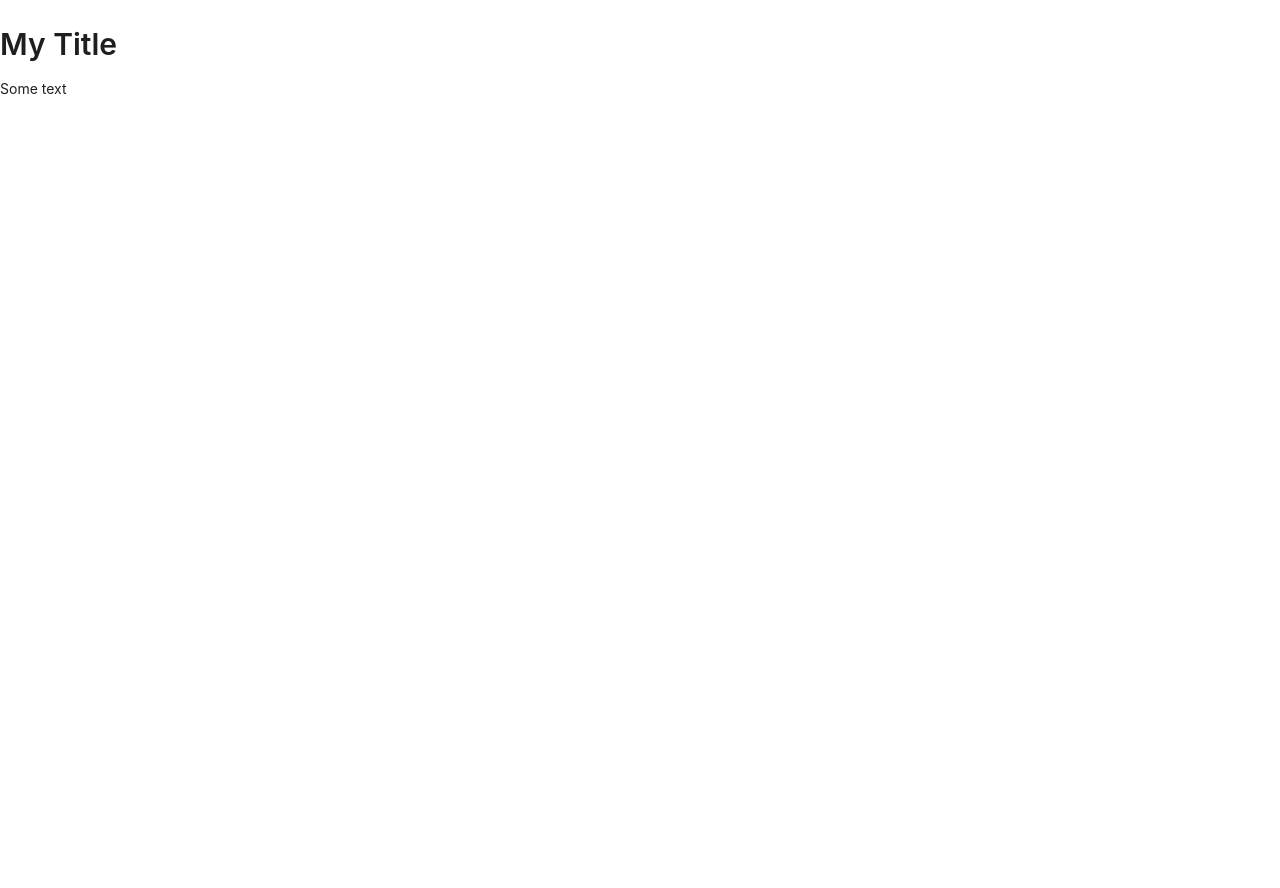
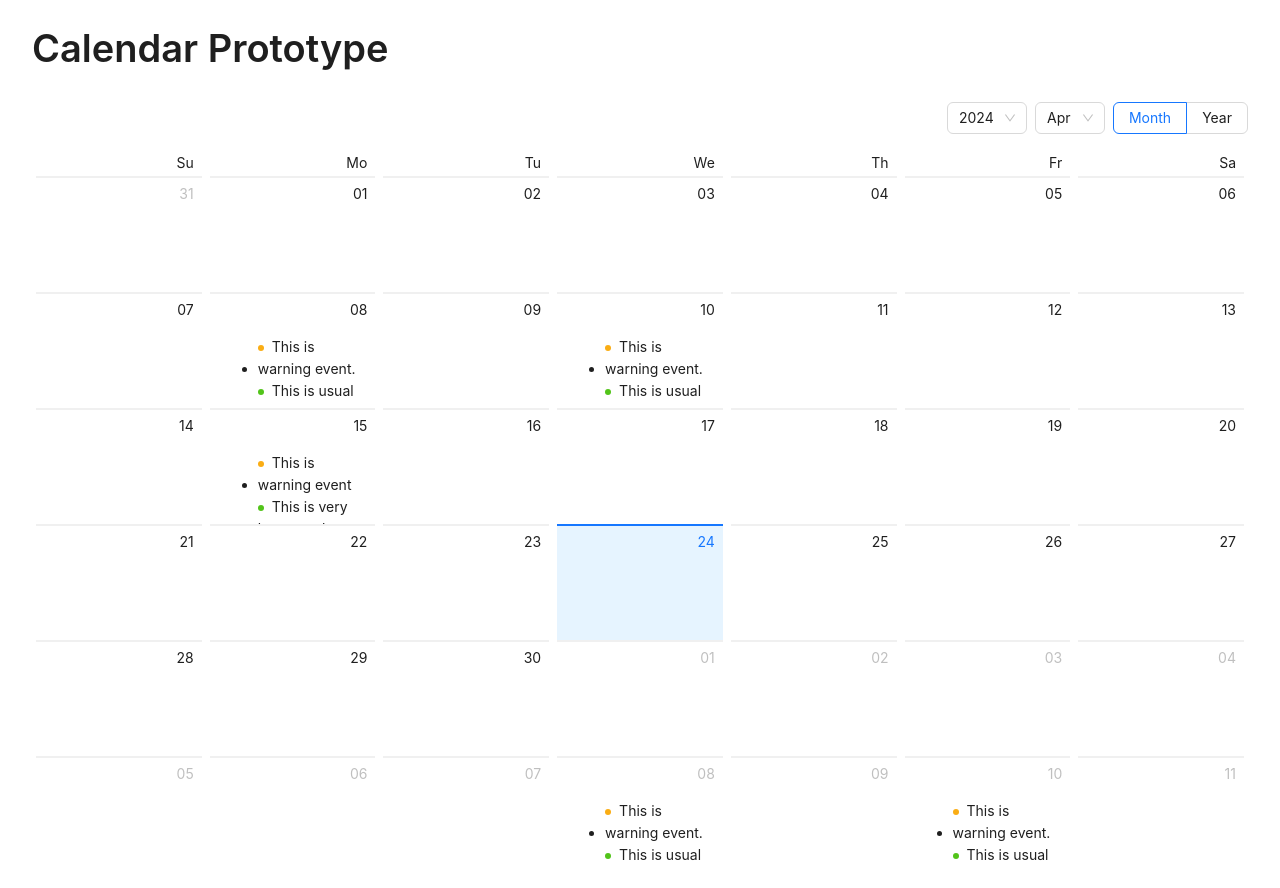
Before and after one commit to cedric066/eds-calendar-prototype, a React (Create React App) app: page / in a window 1280 px wide. Before the commit the page ends 800 px from the top, so only its background shows below. Built offline with nearby package versions, Linux system fonts and the light colour scheme.

Commit message:
Calendar renders

```diff
--- a/src/App.js
+++ b/src/App.js
@@ -1,13 +1,117 @@
+// WARNING: THIS IS A PROTOTYPE - SOME FUNCTIONALITY MAY BE MISSING
 import React from "react";
-import { Typography } from "antd";
+import { Badge, Calendar, Typography } from "antd";
 
-const { Title, Text } = Typography;
+// Get the text components we need from Typography
+const { Title } = Typography;
 
+// Get an event list for a certain day (when in month view)
+const getListData = (value) => {
+  let listData;
+  switch (value.date()) {
+    case 8:
+      listData = [
+        {
+          type: 'warning',
+          content: 'This is warning event.',
+        },
+        {
+          type: 'success',
+          content: 'This is usual event.',
+        },
+      ];
+      break;
+    case 10:
+      listData = [
+        {
+          type: 'warning',
+          content: 'This is warning event.',
+        },
+        {
+          type: 'success',
+          content: 'This is usual event.',
+        },
+        {
+          type: 'error',
+          content: 'This is error event.',
+        },
+      ];
+      break;
+    case 15:
+      listData = [
+        {
+          type: 'warning',
+          content: 'This is warning event',
+        },
+        {
+          type: 'success',
+          content: 'This is very long usual event......',
+        },
+        {
+          type: 'error',
+          content: 'This is error event 1.',
+        },
+        {
+          type: 'error',
+          content: 'This is error event 2.',
+        },
+        {
+          type: 'error',
+          content: 'This is error event 3.',
+        },
+        {
+          type: 'error',
+          content: 'This is error event 4.',
+        },
+      ];
+      break;
+    default:
+  }
+  return listData || [];
+};
+
+// Get notes for a certain month (when in year view)
+const getMonthData = (value) => {
+  if (value.month() === 8) {
+    return 1394;
+  }
+};
+
+// Render the calendar
 function App() {
+  const monthCellRender = (value) => {
+    const num = getMonthData(value);
+    return num ? (
+      <div className="notes-month">
+        <section>{num}</section>
+        <span>Backlog number</span>
+      </div>
+    ) : null;
+  };
+
+  const dateCellRender = (value) => {
+    const listData = getListData(value);
+    return (
+      <ul className="events">
+        {listData.map((item) => (
+          <li key={item.content}>
+            <Badge status={item.type} text={item.content} />
+          </li>
+        ))}
+      </ul>
+    );
+  };
+
+  const cellRender = (current, info) => {
+    if (info.type === 'date') return dateCellRender(current);
+    if (info.type === 'month') return monthCellRender(current);
+    return info.originNode;
+  };
+
   return (
     <div className="App">
-      <Title level={2}>My Title</Title>
-      <Text>Some text</Text>
+      <Title>Calendar Prototype</Title>
+      <Calendar cellRender={cellRender} />
     </div>
   );
 }
--- a/src/index.css
+++ b/src/index.css
@@ -1,5 +1,6 @@
 body {
-  margin: 0;
+  margin-left: 2.5%;
+  margin-right: 2.5%;
   font-family: -apple-system, BlinkMacSystemFont, 'Segoe UI', 'Roboto', 'Oxygen',
     'Ubuntu', 'Cantarell', 'Fira Sans', 'Droid Sans', 'Helvetica Neue',
     sans-serif;
```
Also changed, not shown: src/App.css (+0 -35 lines).
